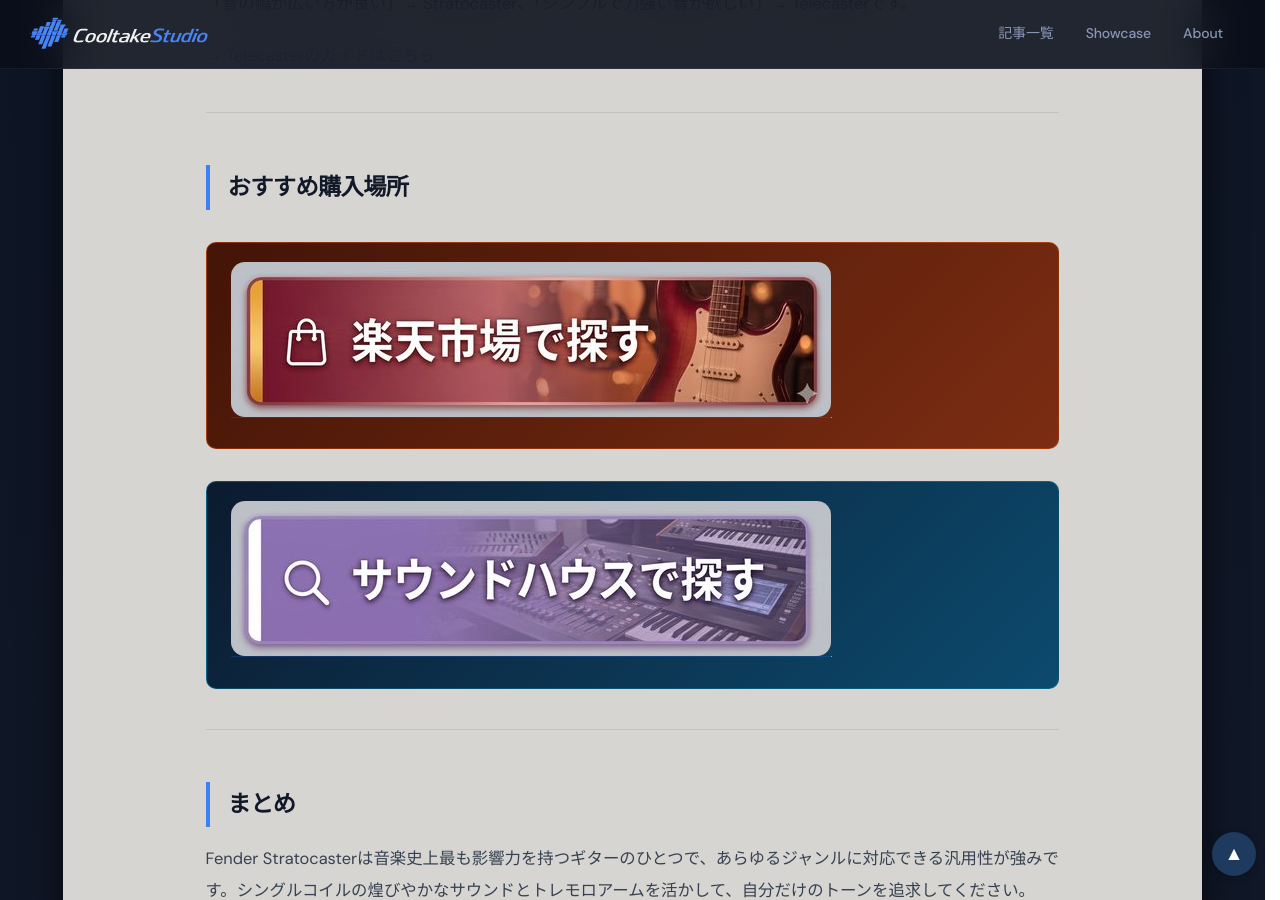
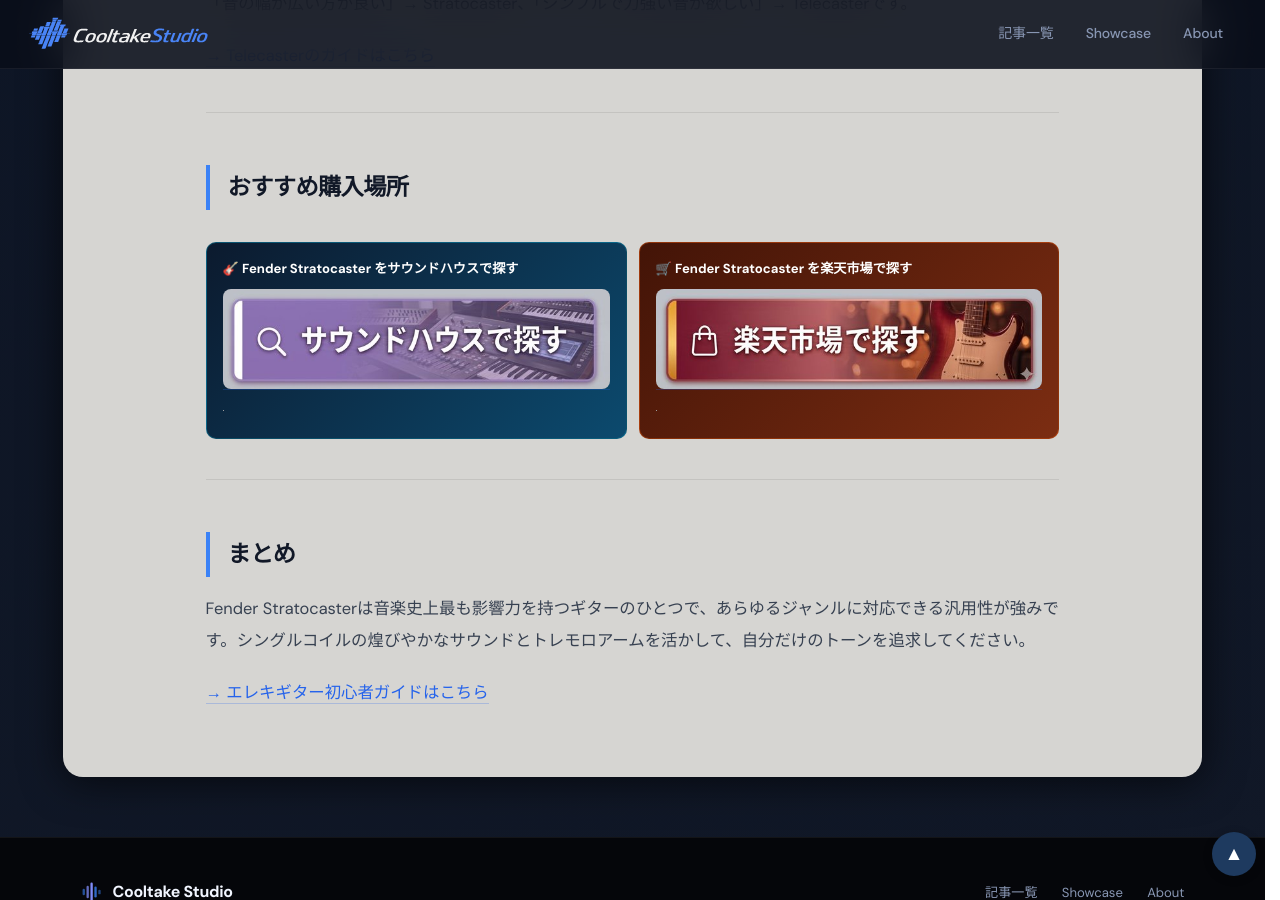
Before and after one commit to cooltake/cooltake-staging, a Jekyll site: the page built from _posts/2026-05-29-fender-stratocaster-guide.md, in a window 1280 px wide and 900 px high, scrolled down 2547 px. Built offline with Jekyll 4.4.1, drawn with Linux system fonts in a browser that asks for light colours; some web fonts are replaced; grey boxes are pictures that could not be loaded.

Commit message:
style: apply flex horizontal buttons with labels (stratocaster)

```diff
--- a/_posts/2026-05-29-fender-stratocaster-guide.md
+++ b/_posts/2026-05-29-fender-stratocaster-guide.md
@@ -67,8 +67,18 @@
 
 ## おすすめ購入場所
 
-<div style="margin:2rem 0;padding:1.2rem 1.5rem;background:linear-gradient(135deg,#431407,#7c2d12);border-radius:10px;border:1px solid rgba(234,88,12,.4);"><a href="https://hb.afl.rakuten.co.jp/hgc/0b15ddc7.28c5c9ed.0b15ddc8.5d23dd4d/?pc=https%3A%2F%2Fsearch.rakuten.co.jp%2Fsearch%2Fmall%2FFender%2BStratocaster%2F" rel="nofollow" referrerpolicy="no-referrer-when-downgrade" style="display:inline-block;text-decoration:none;"><img src="/assets/images/btn-rakuten.jpg" alt="楽天市場で探す" width="600" height="155" style="max-width:100%;height:auto;border-radius:14px;display:block;"></a><img src="//i.moshimo.com/af/i/impression?a_id=5565352&amp;p_id=54&amp;pc_id=54&amp;pl_id=616" width="1" height="1" style="border:none;" alt="" loading="lazy"></div>
-<div style="margin:2rem 0;padding:1.2rem 1.5rem;background:linear-gradient(135deg,#0c1a2e,#0c4a6e);border-radius:10px;border:1px solid rgba(8,145,178,.4);"><a href="https://h.accesstrade.net/sp/cc?rk=01001xqc00os63&url=https%3A%2F%2Fwww.soundhouse.co.jp%2Fsearch%2Findex%2F%3Fsearch_all%3DFender%2520Stratocaster" rel="nofollow" referrerpolicy="no-referrer-when-downgrade" style="display:inline-block;text-decoration:none;"><img src="/assets/images/btn-soundhouse.jpg" alt="サウンドハウスで探す" width="600" height="155" style="max-width:100%;height:auto;border-radius:14px;display:block;"></a><img src="https://h.accesstrade.net/sp/rr?rk=01001xqc00os63" width="1" height="1" border="0" alt="" loading="lazy"></div>
+<div style="display:flex;gap:.75rem;margin:2rem 0;">
+<div style="flex:1;padding:.8rem 1rem 1rem;background:linear-gradient(135deg,#0c1a2e,#0c4a6e);border-radius:10px;border:1px solid rgba(8,145,178,.4);">
+<p style="margin:0 0 .5rem;color:#fff;font-size:.82rem;font-weight:bold;">&#x1F3B8; Fender Stratocaster をサウンドハウスで探す</p>
+<a href="https://h.accesstrade.net/sp/cc?rk=01001xqc00os63&url=https%3A%2F%2Fwww.soundhouse.co.jp%2Fsearch%2Findex%2F%3Fsearch_all%3DFender%2520Stratocaster" rel="nofollow" referrerpolicy="no-referrer-when-downgrade" style="display:block;text-decoration:none;"><img src="/assets/images/btn-soundhouse.jpg" alt="サウンドハウスで探す" width="600" height="155" style="max-width:100%;height:auto;border-radius:8px;display:block;"></a>
+<img src="https://h.accesstrade.net/sp/rr?rk=01001xqc00os63" width="1" height="1" border="0" alt="" loading="lazy">
+</div>
+<div style="flex:1;padding:.8rem 1rem 1rem;background:linear-gradient(135deg,#431407,#7c2d12);border-radius:10px;border:1px solid rgba(234,88,12,.4);">
+<p style="margin:0 0 .5rem;color:#fff;font-size:.82rem;font-weight:bold;">&#x1F6D2; Fender Stratocaster を楽天市場で探す</p>
+<a href="https://hb.afl.rakuten.co.jp/hgc/0b15ddc7.28c5c9ed.0b15ddc8.5d23dd4d/?pc=https%3A%2F%2Fsearch.rakuten.co.jp%2Fsearch%2Fmall%2FFender%2BStratocaster%2F" rel="nofollow" referrerpolicy="no-referrer-when-downgrade" style="display:block;text-decoration:none;"><img src="/assets/images/btn-rakuten.jpg" alt="楽天市場で探す" width="600" height="155" style="max-width:100%;height:auto;border-radius:8px;display:block;"></a>
+<img src="//i.moshimo.com/af/i/impression?a_id=5565352&amp;p_id=54&amp;pc_id=54&amp;pl_id=616" width="1" height="1" style="border:none;" alt="" loading="lazy">
+</div>
+</div>
 
 <!-- AFFILIATE_PLACEHOLDER: Amazon（もしもアフィリエイト Amazon審査通過後に設置予定） -->
 
```
